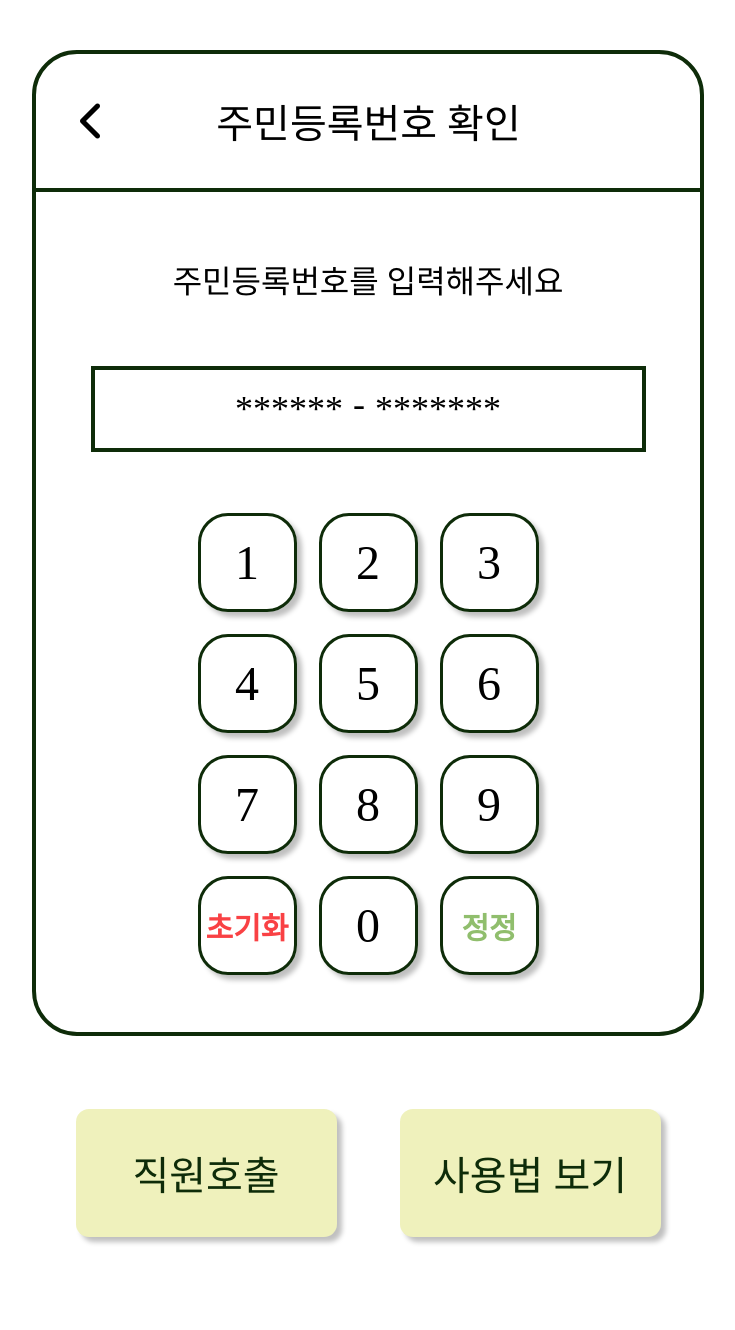
After one commit to nunuing/Hackathon_WebPage, a Flask app: page /confirm in a window 1280 px wide. The commit adds this page. Shown: the whole page, without its empty margins (272-1007 px from the left). Run offline with Flask 3, Linux system fonts and the light colour scheme; some libraries are stand-ins or nearby versions; some web fonts are replaced.

Commit message:
(은유) 페이지 레이아웃 구현 완료

```diff
--- a/app.py
+++ b/app.py
@@ -10,6 +10,26 @@ def home():
 def chat():
     return render_template('Chat.html', data='chat')
 
+@app.route('/pay')
+def pay():
+    return render_template('Payment.html', data='pay')
+
+@app.route('/confirm')
+def confirm() :
+    return render_template('Confirm.html', data='confirm')
+
+@app.route('/finger')
+def finger() :
+    return render_template('Finger.html', data='finger')
+
+@app.route('/print')
+def print() :
+    return render_template('Print.html', data='print')
+
+@app.route('/done')
+def done() :
+    return render_template('PrintDone.html', data='done')
+
 if __name__ == '__main__':
     # app.run(debug=True) # 포트 5000 이미 사용중이면 포트에 5001 넣어주자.
     app.run('0.0.0.0', port=5001, debug=True)
--- a/static/style.css
+++ b/static/style.css
@@ -1,3 +1,5 @@
+@import url('https://fonts.googleapis.com/css2?family=Inter:ital,opsz,wght@0,14..32,100..900;1,14..32,100..900&family=Noto+Sans+KR:wght@100..900&display=swap');
+
 @font-face {
     font-family: '학교안심나들이체';
     src: url('https://fastly.jsdelivr.net/gh/projectnoonnu/2408-5@1.0/HakgyoansimNadeuriTTF-B.woff2') format('woff2');
@@ -13,11 +15,42 @@
 }
 
 @font-face {
+    font-family: '플라이트산스_thin';
+    src: url('https://fastly.jsdelivr.net/gh/projectnoonnu/2410-1@1.0/FlightSans.woff2') format('woff2');
+    font-weight: 400;
+    font-style: normal;
+}
+
+@font-face {
+    font-family: '플라이트산스_Title';
+    src: url('https://fastly.jsdelivr.net/gh/projectnoonnu/2410-1@1.0/FlightSans-Title.woff2') format('woff2');
+    font-weight: normal;
+    font-style: normal;
+}
+
+@font-face {
+    font-family: '수트';
+    src: url('https://fastly.jsdelivr.net/gh/projectnoonnu/noonfonts_suit@1.0/SUIT-Regular.woff2') format('woff2');
+    font-weight: normal;
+    font-style: normal;
+}
+
+@font-face {
     font-family: '눈누기초고딕';
     src: url('https://fastly.jsdelivr.net/gh/projectnoonnu/noon-2410@1.0/NoonnuBasicGothicRegular.woff2') format('woff2');
     font-weight: normal;
     font-style: normal;
 }
+@font-face {
+    font-family: 'Interop';
+    src: url('https://raw.githubusercontent.com/payw-org/Interop/main/web/fonts/Interop-Regular.woff2')
+        format('woff2'),
+      url('https://raw.githubusercontent.com/payw-org/Interop/main/web/fonts/Interop-Regular.woff')
+        format('woff');
+    font-weight: normal;
+    font-style: normal;
+    font-display: block;
+  }
 
 body {
     margin: auto;
@@ -76,15 +109,17 @@ body {
     background-color: #F4F4F4;
     border-radius: 45px;
     overflow: scroll;
+    overflow-x: hidden;
     padding-bottom: 25px;
 }
 .main_contents table {
     margin: auto;
 }
-.content_title {
+.table_content_title {
     font-size: 40px;
     font-family: 플라이트산스;
     color: #41493B;
+    text-align: center;
 }
 .big_btn {
     height: 221px;
@@ -227,3 +262,241 @@ body {
 a {
     text-decoration: none;
 }
+.content_box {
+    margin: 50px auto;
+    width: 664px;
+    height: 978px;
+    border: 4px #0E2C09 solid;
+    border-radius: 45px;
+}
+
+.content_box table {
+    margin: auto;
+}
+
+.content_title {
+    font-family: 플라이트산스;
+    font-size: 40px;
+    border-bottom: #0E2C09 4px solid;
+    height: 134px;
+    display: flex;
+    justify-content: flex-start;
+    align-items: center;
+    padding-left: 44px;
+}
+.content_main_title {
+    width: 85%;
+    display: flex;
+    justify-content: center;
+}
+
+.money_img {
+    width: 168px;
+    height: 168px;
+    padding-bottom: 20px;
+}
+
+.card_img {
+    width: 180px;
+    height: 180px;
+    padding-bottom: 20px;
+}
+
+.btn_money {
+    text-align: right;
+}
+
+.thin_font {
+    font-family: 수트;
+}
+
+.card_describe {
+    font-size: 24px;
+    display: block;
+}
+
+.payment_btn {
+    font-size: 36px;
+}
+
+.pay_image_back {
+    background-color: rgb(255, 255, 255, 0.5);
+    width: 220px;
+    height: 220px;
+    border-radius: 50%;
+    display: flex;
+    justify-content: center;
+    align-items: end;
+}
+
+.card_content {
+    margin-left: 30px;
+}
+
+.cash_content {
+    margin-right: 30px;
+}
+
+.confirm_table_title {
+    font-family: 플라이트산스;
+    font-size: 32px;
+    text-align: center;
+}
+
+.number_box {
+    display: flex;
+    justify-content: center;
+    align-items: center;
+    border: #0E2C09 4px solid;
+    width: 547px;
+    height: 78px;
+    font-size: 36px;
+    font-family: Interop;
+}
+
+.number_dash {
+    padding-bottom: 10px;
+    margin: 10px;
+}
+
+.number {
+    font-size: Inter;
+    font-weight: 300;
+    font-size: 48px;
+}
+
+.reset_td, .undo_td {
+    font-size: Inter;
+    font-weight: 600;
+    font-size: 30px;
+}
+.reset_td {
+    color: #F94144;
+}
+.undo_td {
+    color: #90BE6D;
+}
+.number_pad td {
+    padding: 10px;
+}
+
+.number_div {
+    width: 93px;
+    height: 93px;
+    border: #0E2C09 3px solid;
+    border-radius: 30px;
+    box-shadow : 5px 5px 5px rgb(0, 0, 0, 0.25);
+    display: flex;
+    justify-content: center;
+    align-items: center;
+}
+
+.number_div:hover {
+    transform: scale(0.95);
+}
+
+.number_table .title_tr {
+    height: 169px;
+}
+
+.content_box .number_pad{
+    margin: 45px auto;
+ }
+
+ .finger_table_title {
+    font-family: 플라이트산스;
+    font-size: 32px;
+ }
+
+ .red_blod {
+    color: #F94144;
+    font-family: 플라이트산스_Title;
+ }
+ .red {
+    color: #F94144;
+ }
+
+ .finger_img {
+    width: 175px;
+    height: 175px;
+ }
+
+.finger_table td{
+    padding-top: 50px;
+    text-align: center;
+}
+
+.finger_table_title div {
+    margin-bottom: 20px;
+}
+
+.img_td {
+    height: 300px;
+}
+
+.yellow_small {
+    color: #F9C74F;
+    font-size: 24px;
+    margin-top: 10px;
+    font-family: 플라이트산스;
+}
+.print_table {
+    width: 100%;
+    text-align: center;
+}
+
+.print_table_title {
+    height: 150px;
+    font-family: 플라이트산스;
+    font-size: 36px;
+}
+
+.done_table_title {
+    height: fit-content;
+    padding: 50px 0;
+    font-family: 플라이트산스;
+    font-size: 36px;
+}
+
+.print_chat_contents {
+    width: 100%;
+    height: fit-content;
+    padding: 60px 0;
+    background-color: #F4F4F4;
+}
+.print_chat_content_table {
+    width: 100%;
+    padding: 30px 0 30px 0;
+}
+
+.bot_chat {
+    text-align: left;
+}
+
+.print_btn {
+    border: #6B9E5B 4px solid;
+    border-radius: 13px;
+    background-color: white;
+    height: 128px;
+    width: 167px;
+    font-family: 플라이트산스;
+    font-size: 40px;
+    display: flex;
+    justify-content: center;
+    align-items: center;
+    color: black;
+    margin: auto;
+}
+
+.print_btn_td {
+    padding: 50px 90px;
+}
+
+.under_arrow {
+    text-align: center;
+    color: #F94144;
+    font-size: 150px;
+}
+.arrow_table {
+    margin: 20px auto auto auto;
+}
--- /dev/null
+++ b/templates/Confirm.html
@@ -0,0 +1,82 @@
+<!DOCTYPE html>
+<html lang="en">
+<head>
+    <meta charset="UTF-8">
+    <meta name="viewport" content="width=device-width, initial-scale=1.0">
+    <link rel="stylesheet" href="/static/style.css">
+    <script src="https://kit.fontawesome.com/30d3b7fa39.js" crossorigin="anonymous"></script>
+    <title>ChatBot</title>
+</head>
+<body>
+    <div class="content_box">
+        <div class="content_title">
+            <i class="fa-solid fa-chevron-left"></i>
+            <div class="content_main_title">
+                주민등록번호 확인
+            </div>
+        </div>
+        <table class="number_table">
+            <tbody>
+                <tr class="title_tr">
+                    <td class="confirm_table_title">
+                        주민등록번호를 입력해주세요
+                    </td>
+                </tr>
+                <tr class="number_box_tr">
+                    <td class="number_box_td">
+                        <div class="number_box">
+                            ******
+                            <span class="number_dash">-</span>
+                            *******
+                        </div>
+                    </td>
+                </tr>
+                <tr>
+                    <td>
+                        <table class="number_pad">
+                            <tbody>
+                                <tr>
+                                    <td class="number"><div class="number_div">1</div></td>
+                                    <td class="number"><div class="number_div">2</div></td>
+                                    <td class="number"><div class="number_div">3</div></td>
+                                </tr>
+                                <tr>
+                                    <td class="number"><div class="number_div">4</div></td>
+                                    <td class="number"><div class="number_div">5</div></td>
+                                    <td class="number"><div class="number_div">6</div></td>
+                                </tr>
+                                <tr>
+                                    <td class="number"><div class="number_div">7</div></td>
+                                    <td class="number"><div class="number_div">8</div></td>
+                                    <td class="number"><div class="number_div">9</div></td>
+                                </tr>
+                                <tr>
+                                    <td class="reset_td"><div class="number_div">초기화</div></td>
+                                    <td class="number"><div class="number_div">0</div></td>
+                                    <td class="undo_td"><div class="number_div">정정</div></td>
+                                </tr>
+                            </tbody>
+                        </table>
+                    </td>
+                </tr>
+            </tbody>
+        </table>
+    </div>
+    <table class="btn_table">
+        <tbody>
+            <tr>
+                <td>
+                    <div class="btn small_btn">
+                        직원호출
+                    </div>
+                </td>
+                <td>
+                    <div class="btn small_btn">
+                        사용법 보기
+                    </div>
+                </td>
+            </tr>
+        </tbody>
+    </table>
+</body>
+</html>
--- a/templates/Main.html
+++ b/templates/Main.html
@@ -17,7 +17,7 @@
         <table>
             <tbody>
                 <tr class="title_tr">
-                    <td class="content_title">
+                    <td class="table_content_title">
                         " 원하는 항목을 선택해주세요 "
                     </td>
                 </tr>
```
Also changed, not shown: templates/Finger.html (added, +57 -0 lines), templates/Payment.html (added, +72 -0 lines), templates/Print.html (added, +76 -0 lines), templates/PrintDone.html (added, +75 -0 lines), static/img/down-arrow.png (renamed from static/img/down-arrow (1).png), 1 other file.
